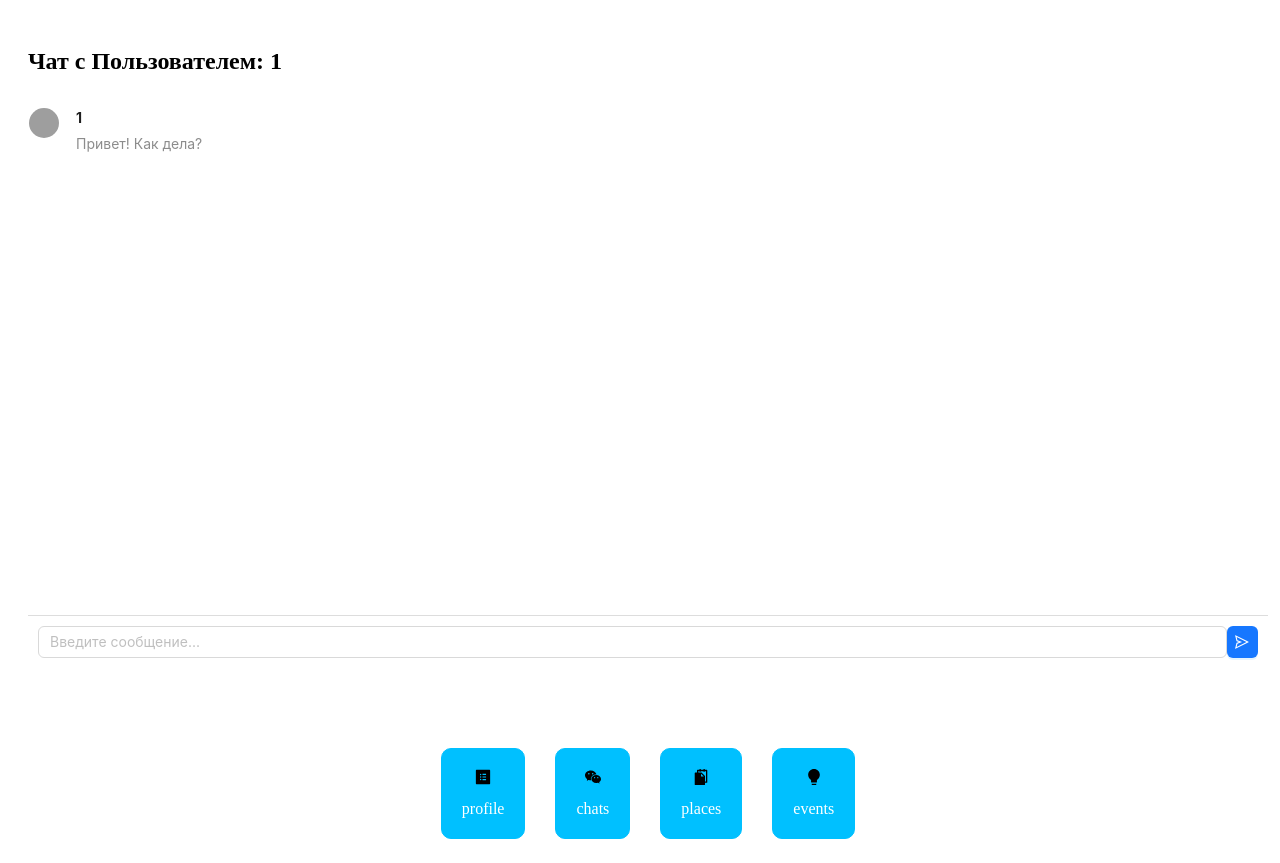
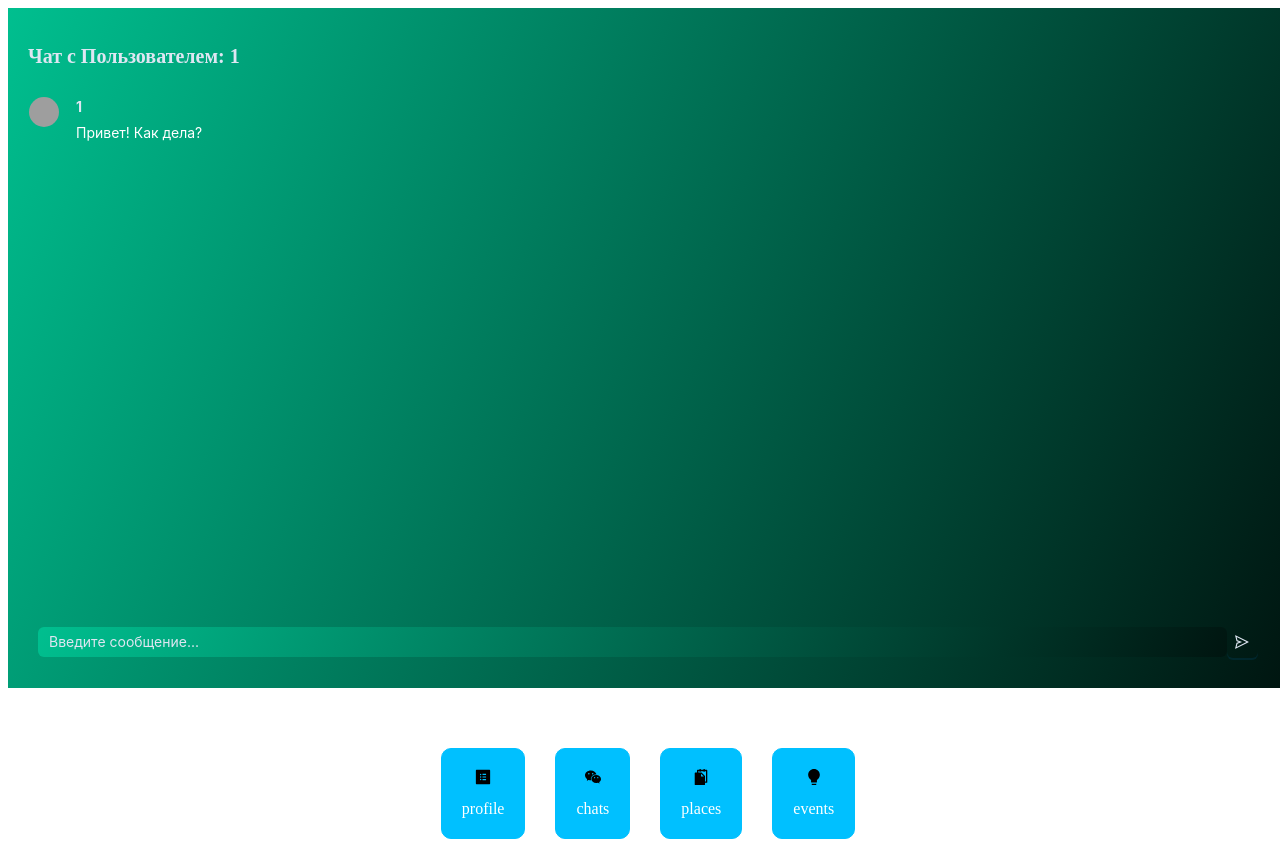
Before and after one commit to student-programmer/mycampus, a Next.js app: page /chat/1/1 in a window 1280 px wide. Built offline with nearby package versions, Linux system fonts and the light colour scheme; grey boxes are pictures that could not be loaded.

Commit message:
дизайн чата

```diff
--- a/fsd/app/style/global.scss
+++ b/fsd/app/style/global.scss
@@ -4,3 +4,39 @@ body {
   position: relative;
   overflow-x: hidden;
 }
+
+.h2{
+  font-size: 20px;
+  font-weight: 700;
+  color:#DEE6F2
+}
+
+.h3{
+  font-size: 16px;
+  font-weight: 400;
+  color: #DEE6F2;
+}
+
+.inputBase{
+  color: #DEE6F2;
+  background: linear-gradient(115deg, #00bf8f, #001510);
+  border: none;
+}
+
+.inputBase::placeholder{
+  color: #DEE6F2;
+}
+
+
+.defaultButton{
+  background-color: transparent !important;
+  color:#DEE6F2
+}
+
+.ant-list-item-meta-title{
+  color:#DEE6F2 !important
+}
+
+.ant-list-item-meta-description{
+  color:#fff !important
+}
--- a/fsd/widgets/chat/ChatDetail.tsx
+++ b/fsd/widgets/chat/ChatDetail.tsx
@@ -38,13 +38,14 @@ const ChatDetail = () => {
 
   return (
     <div className={style.wrapperDetail}>
-      <h2>Чат с Пользователем: {chatNameDecode}</h2>
+      <h2 className="h2">Чат с Пользователем: {chatNameDecode}</h2>
       <List
         className={style.listContainer}
         dataSource={messages}
         renderItem={(item) => (
           <List.Item>
             <List.Item.Meta
+              className=""
               avatar={<Avatar src={item.avatar} />}
               title={item.sender}
               description={item.content}
@@ -54,6 +55,7 @@ const ChatDetail = () => {
       />
       <div className={style.inputContainer}>
         <Input
+          className="inputBase"
           placeholder="Введите сообщение..."
           value={inputValue}
           onChange={(e) => setInputValue(e.target.value)}
@@ -61,6 +63,7 @@ const ChatDetail = () => {
         />
         <Button
           type="primary"
+          className="defaultButton"
           icon={<SendOutlined />}
           onClick={handleSendMessage}
         />
--- a/fsd/widgets/chat/ui/chatDetail.module.scss
+++ b/fsd/widgets/chat/ui/chatDetail.module.scss
@@ -5,6 +5,7 @@
   margin: 0 auto;
   padding: 20px;
   min-height: 80vh;
+  background: linear-gradient(115deg, #00bf8f, #001510);
 }
 
 .listContainer {
@@ -16,6 +17,9 @@
   display: flex;
   align-items: center;
   padding: 10px;
-  border-top: 1px solid #ddd;
-  background: white;
 }
+
+.ant-spin-nested-loading,
+.css-dev-only-do-not-override-5wsri9 {
+  background-color: #F5F9FE;
+}
```
